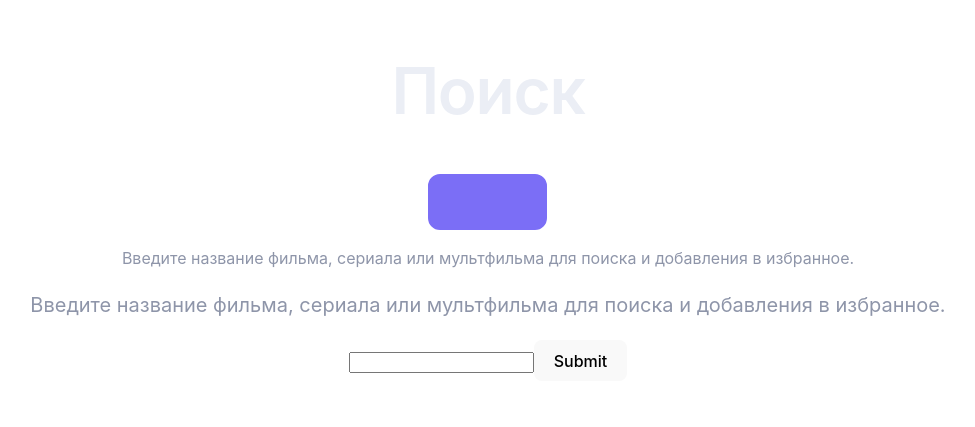
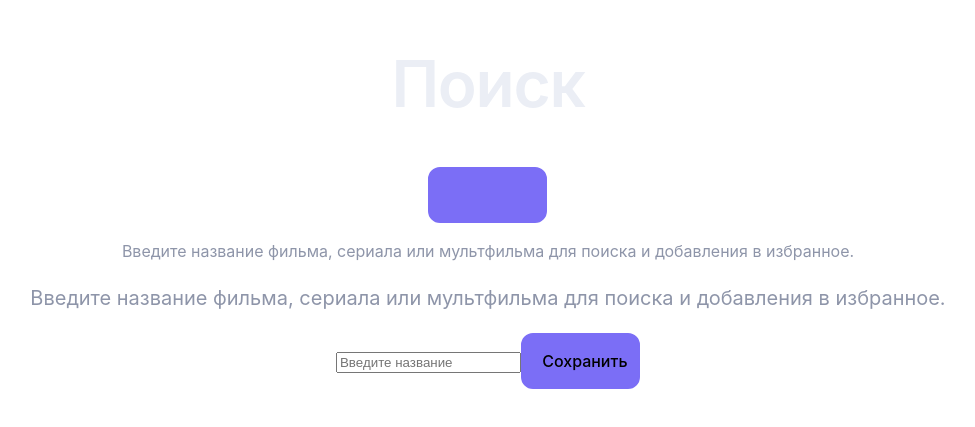
Before and after one commit to VladimirKorolev1986/PurpleReact, a React (Vite) app: page / in a window 1280 px wide. Shown: the part 205-632 px from the top of the page, without its empty margins (152-1127 px from the left). Built offline with nearby package versions, Linux system fonts and the light colour scheme.

Commit message:
component input

```diff
--- a/src/components/FormInput/FormInput.jsx
+++ b/src/components/FormInput/FormInput.jsx
@@ -1,23 +1,39 @@
+import Button from "../Button/Button";
+import Input from "../Input/Input";
 import "./FormInput.css";
 import { useState } from "react";
 
 function FormInput() {
     const [inputData, setInputData] = useState("");
 
-    const handleChange = (e) => {
-        setInputData(e.target.value);
+    const handleChange = (event) => {
+        setInputData(event.target.value);
     };
 
     const handleSubmit = (e) => {
         e.preventDefault();
-        console.log("Form submitted: ", inputData);
+        const formData = new FormData(e.target);
+        const formProps = formData.fromEntries(formData);
+        console.log(formProps);
     };
 
     return (
-        <form className="form-input" onSubmit={handleSubmit}>
-            <input type="text" value={inputData} onChange={handleChange} />
-            <button type="submit">Submit</button>
-        </form>
+        <div className="form">
+            <form className="form-input" onSubmit={handleSubmit}>
+                <Input
+                    type={"text"}
+                    value={inputData}
+                    onChange={handleChange}
+                    placeholder={"Введите название"}
+                />
+                <Button
+                    text={"Сохранить"}
+                    onClick={() => {
+                        console.log("Нажали");
+                    }}
+                />
+            </form>
+        </div>
     );
 }
 
--- /dev/null
+++ b/src/components/Input/Input.jsx
@@ -0,0 +1,14 @@
+import "./Input.css";
+
+const Input = (props) => {
+    return (
+        <input
+            type={props.type}
+            value={props.value}
+            onChange={props.onChange}
+            placeholder={props.placeholder}
+        ></input>
+    );
+};
+
+export default Input;
```
Also changed, not shown: src/components/Input/Input.css (added).
